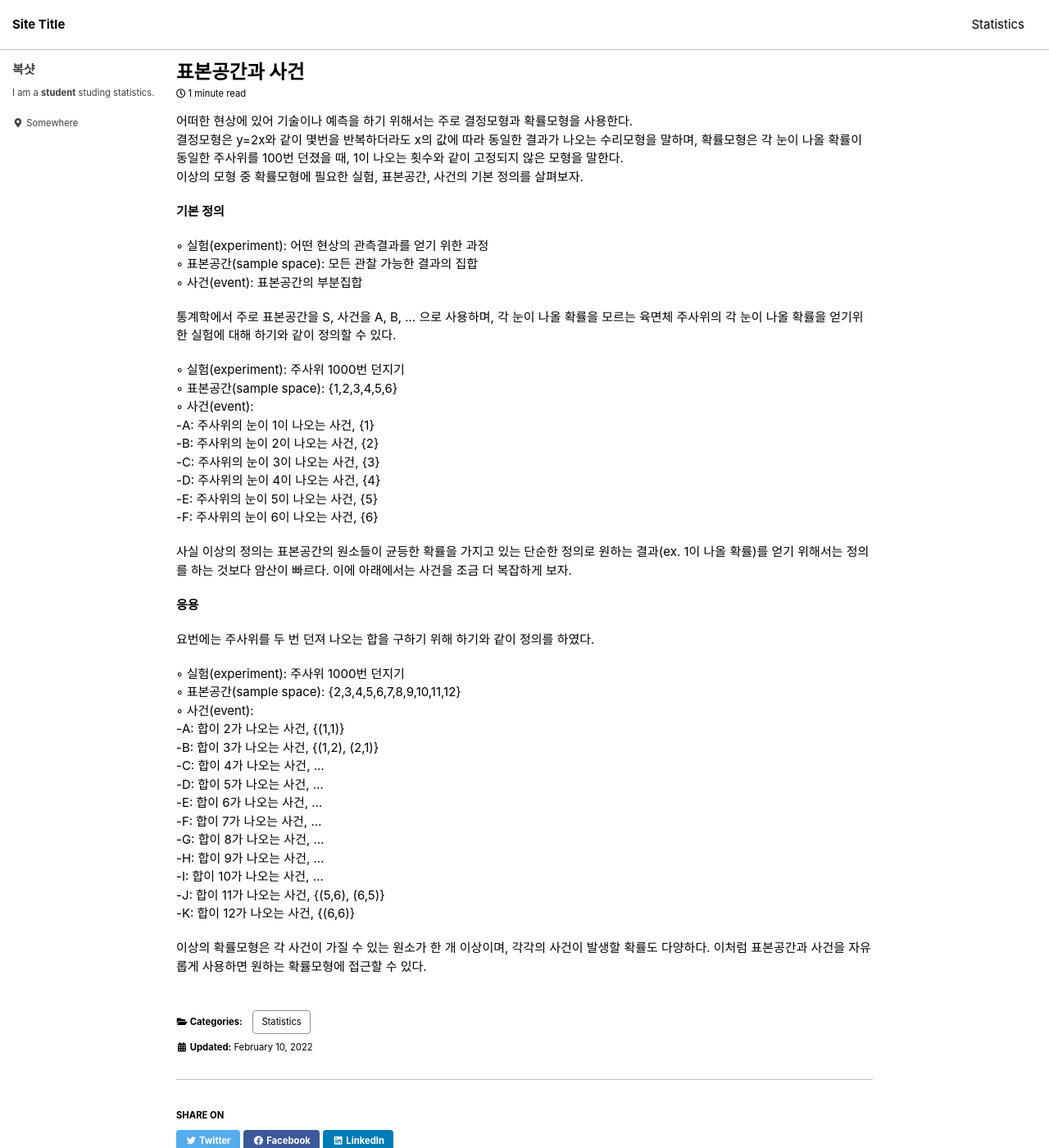
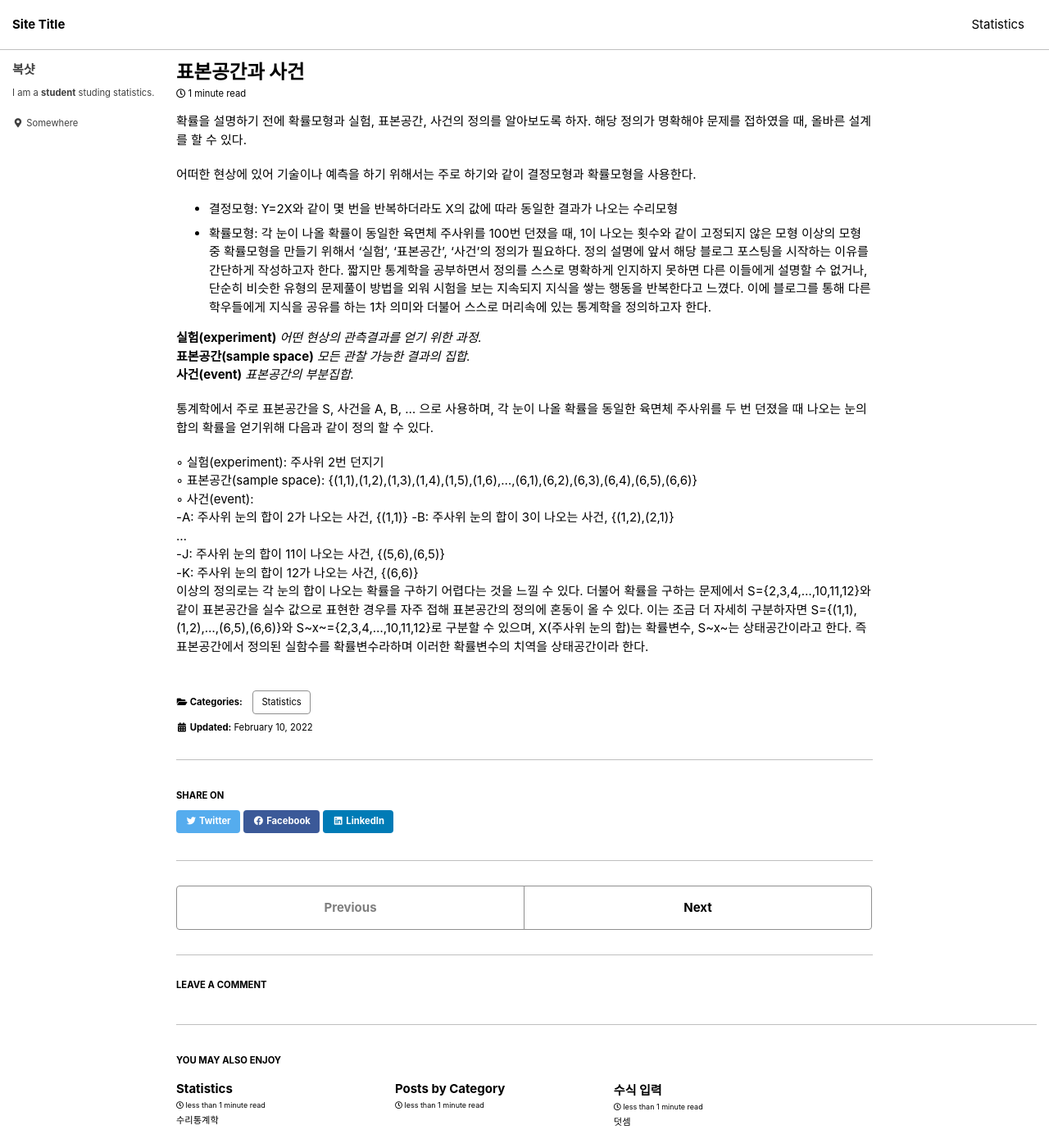
Before and after one commit to Bogshot/bogshot.github.io, a Jekyll site: the page built from _posts/2022-02-10-probability(1).md, in a window 1280 px wide and 1400 px high. Shown: the whole window at 82% size. Built offline with Jekyll 4.4.1, drawn with Linux system fonts in a browser that asks for light colours; cached includes are drawn as plain includes; comment, search, counter and statistics services are not loaded.

Commit message:
Update 2022-02-10-probability(1).md

```diff
--- a/_posts/2022-02-10-probability(1).md
+++ b/_posts/2022-02-10-probability(1).md
@@ -8,48 +8,29 @@ post:
   - probability
 comments: true
 ---
-어떠한 현상에 있어 기술이나 예측을 하기 위해서는 주로 결정모형과 확률모형을 사용한다.
-결정모형은 y=2x와 같이 몇번을 반복하더라도 x의 값에 따라 동일한 결과가 나오는 수리모형을 말하며, 확률모형은 각 눈이 나올 확률이 동일한 주사위를 100번 던졌을 때, 1이 나오는 횟수와 같이 고정되지 않은 모형을 말한다.
-이상의 모형 중 확률모형에 필요한 실험, 표본공간, 사건의 기본 정의를 살펴보자.
+확률을 설명하기 전에 확률모형과 실험, 표본공간, 사건의 정의를 알아보도록 하자. 해당 정의가 명확해야 문제를 접하였을 때, 올바른 설계를 할 수 있다.
 
-**기본 정의**
+어떠한 현상에 있어 기술이나 예측을 하기 위해서는 주로 하기와 같이 결정모형과 확률모형을 사용한다.
+  - 결정모형: Y=2X와 같이 몇 번을 반복하더라도 X의 값에 따라 동일한 결과가 나오는 수리모형
+  - 확률모형: 각 눈이 나올 확률이 동일한 육면체 주사위를 100번 던졌을 때, 1이 나오는 횟수와 같이 고정되지 않은 모형
+이상의 모형 중 확률모형을 만들기 위해서 '실험', '표본공간', '사건'의 정의가 필요하다. 정의 설명에 앞서 해당 블로그 포스팅을 시작하는 이유를 간단하게 작성하고자 한다. 짧지만 통계학을 공부하면서 정의를 스스로 명확하게 인지하지 못하면 다른 이들에게 설명할 수 없거나, 단순히 비슷한 유형의 문제풀이 방법을 외워 시험을 보는 지속되지 지식을 쌓는 행동을 반복한다고 느꼈다. 이에 블로그를 통해 다른 학우들에게 지식을 공유를 하는 1차 의미와 더불어 스스로 머리속에 있는 통계학을 정의하고자 한다.
+
+**실험(experiment)**
+_어떤 현상의 관측결과를 얻기 위한 과정._
+**표본공간(sample space)**
+_모든 관찰 가능한 결과의 집합._
+**사건(event)**
+_표본공간의 부분집합._
 
 
-◦ 실험(experiment): 어떤 현상의 관측결과를 얻기 위한 과정
-◦ 표본공간(sample space): 모든 관찰 가능한 결과의 집합
-◦ 사건(event): 표본공간의 부분집합
+통계학에서 주로 표본공간을 S, 사건을 A, B, ... 으로 사용하며, 각 눈이 나올 확률을 동일한 육면체 주사위를 두 번 던졌을 때 나오는 눈의 합의 확률을 얻기위해 다음과 같이 정의 할 수 있다.
 
-통계학에서 주로 표본공간을 S, 사건을 A, B, ... 으로 사용하며, 각 눈이 나올 확률을 모르는 육면체 주사위의 각 눈이 나올 확률을 얻기위한 실험에 대해 하기와 같이 정의할 수 있다.
-
-◦ 실험(experiment): 주사위 1000번 던지기
-◦ 표본공간(sample space): {1,2,3,4,5,6}
+◦ 실험(experiment): 주사위 2번 던지기
+◦ 표본공간(sample space): {(1,1),(1,2),(1,3),(1,4),(1,5),(1,6),...,(6,1),(6,2),(6,3),(6,4),(6,5),(6,6)}
 ◦ 사건(event):
-  -A: 주사위의 눈이 1이 나오는 사건, {1}
-  -B: 주사위의 눈이 2이 나오는 사건, {2}
-  -C: 주사위의 눈이 3이 나오는 사건, {3}
-  -D: 주사위의 눈이 4이 나오는 사건, {4}
-  -E: 주사위의 눈이 5이 나오는 사건, {5}
-  -F: 주사위의 눈이 6이 나오는 사건, {6}
-
-사실 이상의 정의는 표본공간의 원소들이 균등한 확률을 가지고 있는 단순한 정의로 원하는 결과(ex. 1이 나올 확률)를 얻기 위해서는 정의를 하는 것보다 암산이 빠르다. 이에 아래에서는 사건을 조금 더 복잡하게 보자.
-
-**응용**
-
-요번에는 주사위를 두 번 던져 나오는 합을 구하기 위해 하기와 같이 정의를 하였다.
-
-◦ 실험(experiment): 주사위 1000번 던지기
-◦ 표본공간(sample space): {2,3,4,5,6,7,8,9,10,11,12}
-◦ 사건(event):
-  -A: 합이 2가 나오는 사건, {(1,1)}
-  -B: 합이 3가 나오는 사건, {(1,2), (2,1)}
-  -C: 합이 4가 나오는 사건, ...
-  -D: 합이 5가 나오는 사건, ...
-  -E: 합이 6가 나오는 사건, ...
-  -F: 합이 7가 나오는 사건, ...
-  -G: 합이 8가 나오는 사건, ...
-  -H: 합이 9가 나오는 사건, ...
-  -I: 합이 10가 나오는 사건, ...
-  -J: 합이 11가 나오는 사건, {(5,6), (6,5)}
-  -K: 합이 12가 나오는 사건, {(6,6)}
-
-이상의 확률모형은 각 사건이 가질 수 있는 원소가 한 개 이상이며, 각각의 사건이 발생할 확률도 다양하다. 이처럼 표본공간과 사건을 자유롭게 사용하면 원하는 확률모형에 접근할 수 있다.
+  -A: 주사위 눈의 합이 2가 나오는 사건, {(1,1)}
+  -B: 주사위 눈의 합이 3이 나오는 사건, {(1,2),(2,1)}
+  ...
+  -J: 주사위 눈의 합이 11이 나오는 사건, {(5,6),(6,5)}
+  -K: 주사위 눈의 합이 12가 나오는 사건, {(6,6)}
+이상의 정의로는 각 눈의 합이 나오는 확률을 구하기 어렵다는 것을 느낄 수 있다. 더불어 확률을 구하는 문제에서 S={2,3,4,...,10,11,12}와 같이 표본공간을 실수 값으로 표현한 경우를 자주 접해 표본공간의 정의에 혼동이 올 수 있다. 이는 조금 더 자세히 구분하자면 S={(1,1),(1,2),...,(6,5),(6,6)}와 S~x~={2,3,4,...,10,11,12}로 구분할 수 있으며, X(주사위 눈의 합)는 확률변수, S~x~는 상태공간이라고 한다. 즉 표본공간에서 정의된 실함수를 확률변수라하며 이러한 확률변수의 치역을 상태공간이라 한다.
```
